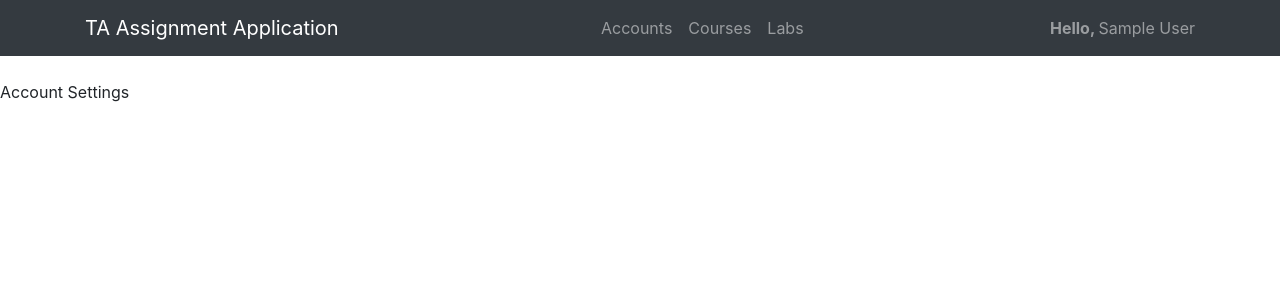
After one commit to adkanyer/CS361Django, a Django app: page /settings/ in a window 1280 px wide. The commit adds this page. Shown: the top 300 px of the page. Run offline with Django 3.2, Linux system fonts and the light colour scheme; tables that the repository leaves empty hold one stand-in row (values such as "Sample post"); some libraries are stand-ins or nearby versions.

Commit message:
Created settings page Finished view_accounts

```diff
--- a/CS361/urls.py
+++ b/CS361/urls.py
@@ -17,12 +17,13 @@ from django.conf.urls import url
 from django.urls import include, path
 from django.contrib import admin
 
-from TaApp.views import Home, Accounts, Courses, Labs
+from TaApp.views import Home, Accounts, Courses, Labs, Settings
 
 urlpatterns = [
   url(r'^admin/', admin.site.urls),
   path('', Home.as_view()),
   path('account/', Accounts.as_view(), name='account'),
   path('course/', Courses.as_view(), name='course'),
-  path('lab/', Labs.as_view(), name='lab')
+  path('lab/', Labs.as_view(), name='lab'),
+  path('settings/', Settings.as_view(), name='settings')
 ]
--- a/TaApp/views.py
+++ b/TaApp/views.py
@@ -52,8 +52,8 @@ class Accounts(View):
     def get(self, request):
         user = str(self.environ.database.get_logged_in())
         role = self.environ.user.role
+
         accounts = None
-
         if role == "administrator" or role == "supervisor":
             accounts = self.ui.command("view_accounts", "")
 
@@ -64,10 +64,14 @@ class Accounts(View):
         user = str(self.environ.database.get_logged_in())
         role = self.environ.user.role
 
+        accounts = None
+        if role == "administrator" or role == "supervisor":
+            accounts = self.ui.command("view_accounts", "")
+
         if request.POST["form"] == "view_info":
             response = self.ui.command("view_info", {"username": request.POST["username"]})
 
-        return render(request, "main/account.html", {"user": user, "response": response, "message": str(self.environ.message), "role": role})
+        return render(request, "main/account.html", {"user": user, "response": response, "message": str(self.environ.message), "role": role, "accounts": accounts})
 
 
 class Courses(View):
@@ -110,3 +114,21 @@ class Labs(View):
         user = str(self.environ.database.get_logged_in())
 
         return render(request, "main/labs.html", {"user": user, "response": response, "message": str(self.environ.message)})
+
+
+class Settings(View):
+    def __init__(self):
+        self.environ = Environment.Environment(DjangoModelInterface(), DEBUG=True)
+        self.ui = UI.UI(self.environ)
+
+
+    def get(self, request):
+        user = str(self.environ.database.get_logged_in())
+
+        return render(request, "main/settings.html", {"user": user, "response": ""})
+
+    def post(self, request):
+        response = None
+        user = str(self.environ.database.get_logged_in())
+
+        return render(request, "main/settings.html", {"user": user, "response": response, "message": str(self.environ.message)})
--- a/TaCLI/Components/AccountCommands.py
+++ b/TaCLI/Components/AccountCommands.py
@@ -78,8 +78,6 @@ class ViewAccounts(Command.Command):
     """
 
     def action(self, args):
-        result = ""
-
         if self.environment.user is None:
             self.environment.debug("You must be logged in to perform this action.")
             return "ERROR"
@@ -89,9 +87,10 @@ class ViewAccounts(Command.Command):
             return "ERROR"
 
         accounts = self.environment.database.get_accounts()
+        list = []
         for account in accounts:
-            result += f"{account['name']} - {account['role']}\n"
-        return result
+            list.append({"username": account['name'], "role": account['role']})
+        return list
 
 
 class ViewInfo(Command.Command):
--- a/templates/main/index.html
+++ b/templates/main/index.html
@@ -88,7 +88,7 @@
                         <li class="list-group-item">Office Hours: {{ response.hours }}</li>
                     </ul>
                     <div class="card-footer">
-                        <a href="#" class="btn btn-primary">Edit Information</a>
+                        <a href="{% url 'settings' %}" class="btn btn-primary">Edit Information</a>
                     </div>
                 </div>
             </div>
--- /dev/null
+++ b/templates/main/settings.html
@@ -0,0 +1,36 @@
+{% extends "base.html" %}
+{% block content %}
+
+    {% if user == "" %}
+        <meta http-equiv="Refresh" content="0; url='/'">
+    {% else %}
+        <nav class="navbar navbar-expand-lg navbar-dark bg-dark">
+            <div class="container ">
+                <a class="navbar-brand" href="/">TA Assignment Application</a>
+                <ul class="navbar-nav ml-auto">
+                    <li class="nav-item">
+                        <a class="nav-link" href="{% url 'account' %}">Accounts</a>
+                    </li>
+                    <li class="nav-item">
+                        <a class="nav-link" href="{% url 'course' %}">Courses</a>
+                    </li>
+                    <li class="nav-item">
+                        <a class="nav-link" href="{% url 'lab' %}">Labs</a>
+                    </li>
+                </ul>
+                <ul class="navbar-nav ml-auto">
+                    <span class="navbar-text navbar-dark">
+                        <b>Hello, </b>{{ user }}
+                    </span>
+                </ul>
+            </div>
+        </nav>
+
+
+        <br>
+
+        Account Settings
+
+     {% endif %}
+
+{% endblock content %}
```
Also changed, not shown: templates/main/account.html (+14 -1 lines).
